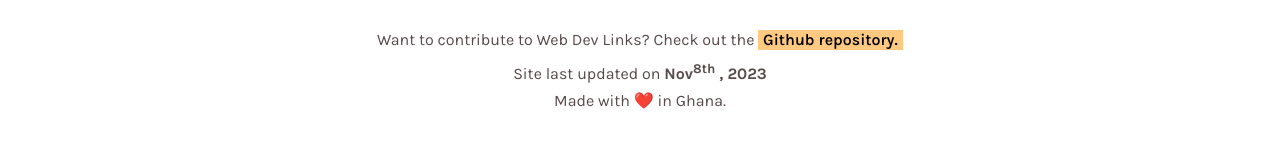
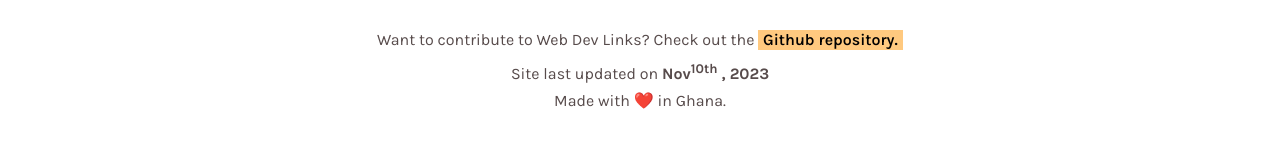
Before and after one commit to Ismail142/Web-Dev-Links, a React (Create React App) app: page / in a window 1280 px wide. Shown: the part 10214-10360 px from the top of the page. Built offline with nearby package versions, Linux system fonts and the light colour scheme.

Commit message:
Footer Updated

```diff
--- a/src/Components/Footer.js
+++ b/src/Components/Footer.js
@@ -3,7 +3,7 @@ import "../Styles/Footer.css";
 function Footer() {
    const date = (
       <strong>
-         Nov<sup>8th</sup> , 2023
+         Nov<sup>10th</sup> , 2023
       </strong>
    );
    return (
```
